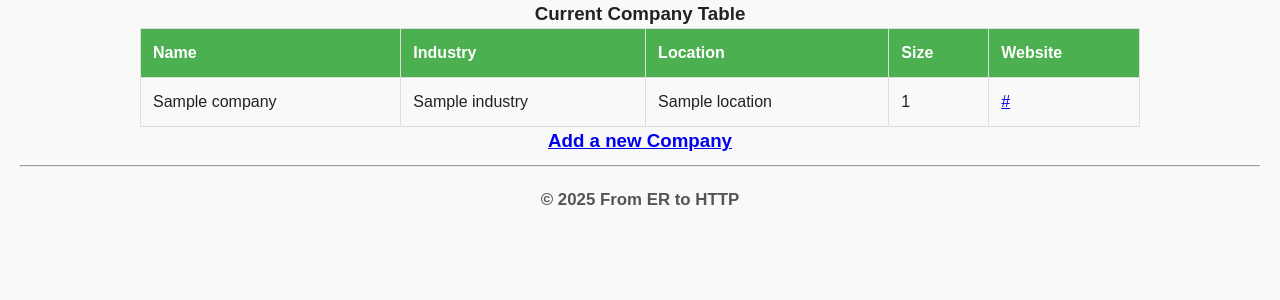
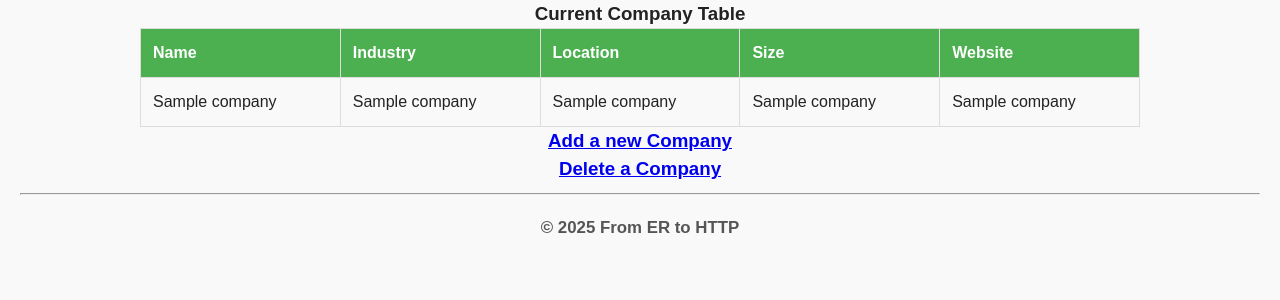
Before and after one commit to ReeveTinnell/240-Databases-Project, a Flask app: template templates/viewCompanies.html in a window 1280 px wide. Shown: the part 150-450 px from the top of the page. Run offline with Flask 3, Linux system fonts and the light colour scheme; the template is opened without the code that fills it: most values are stand-ins (such as "Sample title", 1, 10 or a date in 2020).

Commit message:
initial integration with databae, can view and add companies, with initial steps to be able to delete company

```diff
--- a/app.py
+++ b/app.py
@@ -1,22 +1,22 @@
 #! /usr/bin/python3
 
 from flask import Flask, render_template, request, redirect, url_for
+import mysql.connector, os
+from dotenv import load_dotenv
+load_dotenv()
+from menu_testing import *
+
+def getConnection():
+    connection = mysql.connector.connect(
+        host=os.getenv('SQL_HOST'),
+        user=os.getenv('SQL_USER'),
+        password=os.getenv('SQL_PWD'),
+        db=os.getenv('SQL_DB')
+    )
+    return connection
+
 
 app = Flask(__name__)
-
-companies = [
-    {'name': 'Gr8ttek',
-     'industry': 'Service',
-     'location': 'Cheyenne, WY',
-     'size': '11-50',
-     'website': 'https://rksbh.com'
-    },
-    {'name': 'Communication Resources',
-     'industry': 'Service',
-     'location': '5340 Moment Rd, Missoula, MT 59808',
-     'size': '11-50',
-     'website': 'https://communicationres.com'
-    }]
 
 @app.route('/')
 def home():
@@ -33,6 +33,10 @@ def premade():
 
 @app.route('/companies')
 def viewCompanies():
+    connection = getConnection()
+    myCursor = connection.cursor()
+    myCursor.execute(f"SELECT * FROM company")
+    companies = myCursor.fetchall()
     output = render_template('viewCompanies.html', companies=companies)
     return output
 
@@ -44,15 +48,15 @@ def addCompany():
 @app.route('/addCompanyToList', methods=['GET'])
 def addCompanyToList():
 
-    new_company = {
-        'name': request.args.get('name'),
-        'industry': request.args.get('industry'),
-        'location': request.args.get('location'),
-        'size': request.args.get('size'),
-        'website': request.args.get('website')
-        }
-
-    companies.append(new_company)
+    new_company = [
+        request.args.get('name'),
+        request.args.get('industry'),
+        request.args.get('location'),
+        request.args.get('size'),
+        request.args.get('website')
+        ]
+    print(new_company)
+    addTo("company", new_company)
 
     return redirect(url_for('viewCompanies'))
 
--- a/menu_testing.py
+++ b/menu_testing.py
@@ -65,20 +65,15 @@ def showTable(table):
     connection.close()
     print("\n")
 
-def addTo():
+def addTo(table, entryValues):
 
     connection = getConnection()
     myCursor = connection.cursor()
-
-    showAll()
-    table = int(input("\n Please enter the number of a table you would like to add to: "))
-    table = selectTable(table)
 
     #grabs the attributes for the selected table
     attributes = getAttributes(table)
 
     #blank lists to generate the strings necesaary for SQL. Using two different lists, might be able to use something more sophisticated, but this works
-    entryValues = []
     entryAttr = []
 
     #grabs user input for each attribute and maps it to the same order as attributes.
@@ -86,8 +81,6 @@ def addTo():
         if row[0] == "id":
             continue
         else:
-            value = input(f"Please enter the value for {table} value {row[0]}: ")
-            entryValues.append(value)
             entryAttr.append(row[0])
 
     #string construction for query statement
@@ -100,15 +93,10 @@ def addTo():
     print("\nYour entry was successfully Added!\n")
     connection.close()
 
-def delFrom():
+def delFrom(table):
     # Takes user input to select a table from the database
     connection = getConnection()
     myCursor = connection.cursor()
-
-    showAll()
-    table = int(input("\n Please enter the number of a table you would like make a deletion from: "))
-    table = selectTable(table)
-    showTable(table)
     deleteRow = int(input("\n Please enter the id of the entry you would like to delete: \n"))
     myCursor.execute(f"DELETE FROM {table} WHERE id={deleteRow}")
     connection.commit()
--- a/templates/viewCompanies.html
+++ b/templates/viewCompanies.html
@@ -15,16 +15,17 @@
         <tbody>
         {% for company in companies %}
             <tr>
-                <td>{{ company.name }}</td>
-                <td>{{ company.industry }}</td>
-                <td>{{ company.location }}</td>
-                <td>{{ company.size }}</td>
-                <td><a href="{{ company.website }}">{{ company.website }}</a></td>
+                <td>{{ company[1] }}</td>
+                <td>{{ company[2] }}</td>
+                <td>{{ company[3] }}</td>
+                <td>{{ company[4] }}</td>
+                <td>{{ company[5] }}</td>
             </tr>
         {% endfor %}
         </tbody>
     </table>
     <h3><a href="{{ url_for('addCompany') }}">Add a new Company</a>
+    <h3><a href="{{ url_for('deleteCompany') }}">Delete a Company</a>
 </body>
 
 {% include "footer.html" %}
```
